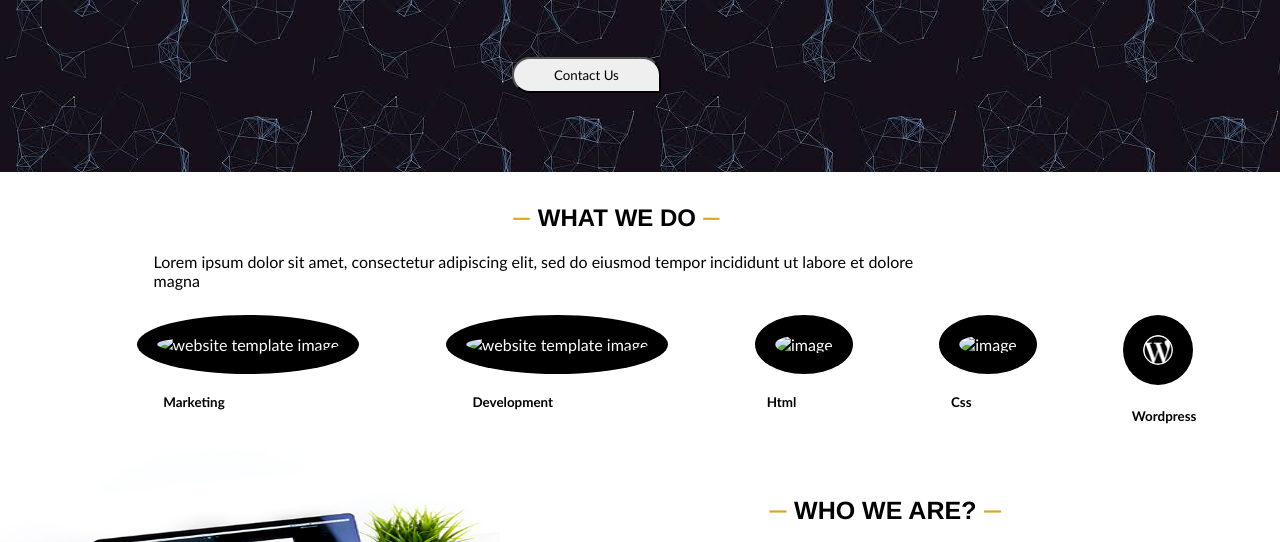
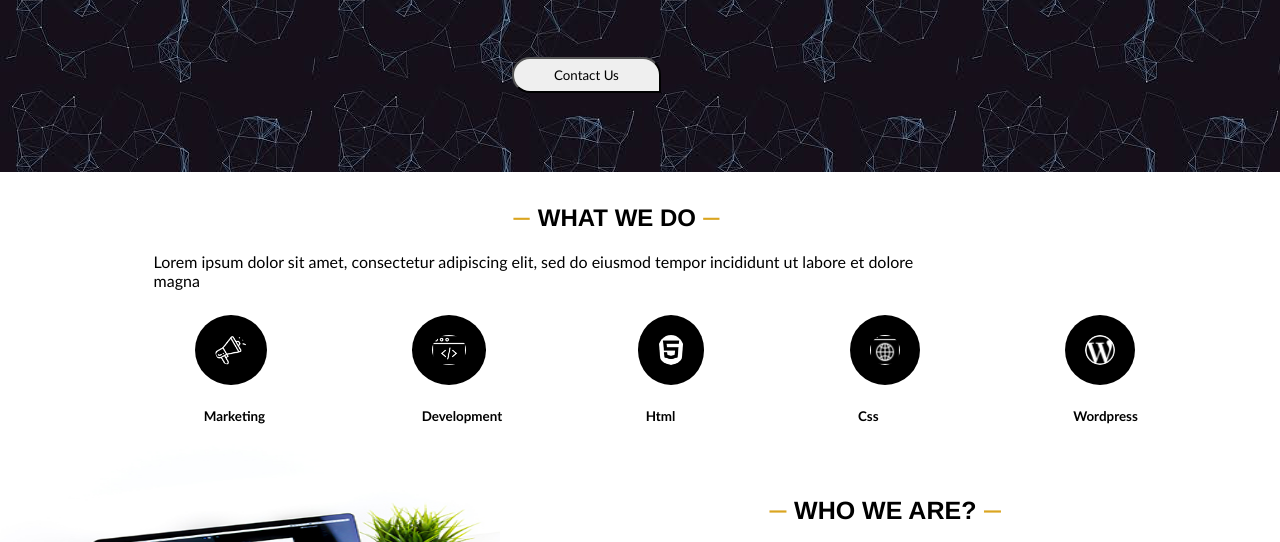
Before and after one commit to sudhakar6233/project, a plain HTML site: page index.html in a window 1280 px wide. Shown: the part 228-770 px from the top of the page. Drawn offline with Linux system fonts and the light colour scheme; files whose address does not match are found by name.

Commit message:
Update index.html

```diff
--- a/index.html
+++ b/index.html
@@ -36,28 +36,28 @@
 </section>
 <section class="do_container">
   <div class="box shadow">
-    <div><img src="./image/d-1.png" alt="website template image"  class="img-box">
+    <div><img src="./images/d-1.png" alt="website template image"  class="img-box">
     </div>
     <div class="detail-box">
       <h6>Marketing</h6>
     </div>
   </div>
   <div class="box shadow">
-    <div><img src="./d-2.png" alt="website template image" class="img-box">
+    <div><img src="./images/d-2.png" alt="website template image" class="img-box">
     </div>
     <div class="detail-box">
       <h6>Development</h6>
     </div>
   </div>
   <div class="box shadow">
-    <div><img src="./d-3.png" alt=" image" class="img-box">
+    <div><img src="./images/d-3.png" alt=" image" class="img-box">
     </div>
     <div class="detail-box">
       <h6>Html</h6>
     </div>
   </div>
   <div class="box shadow">
-    <div><img src="./d-4.png" alt="image"class="img-box">
+    <div><img src="./images/d-4.png" alt="image"class="img-box">
     </div>
     <div class="detail-box">
       <h6>Css</h6>
```
